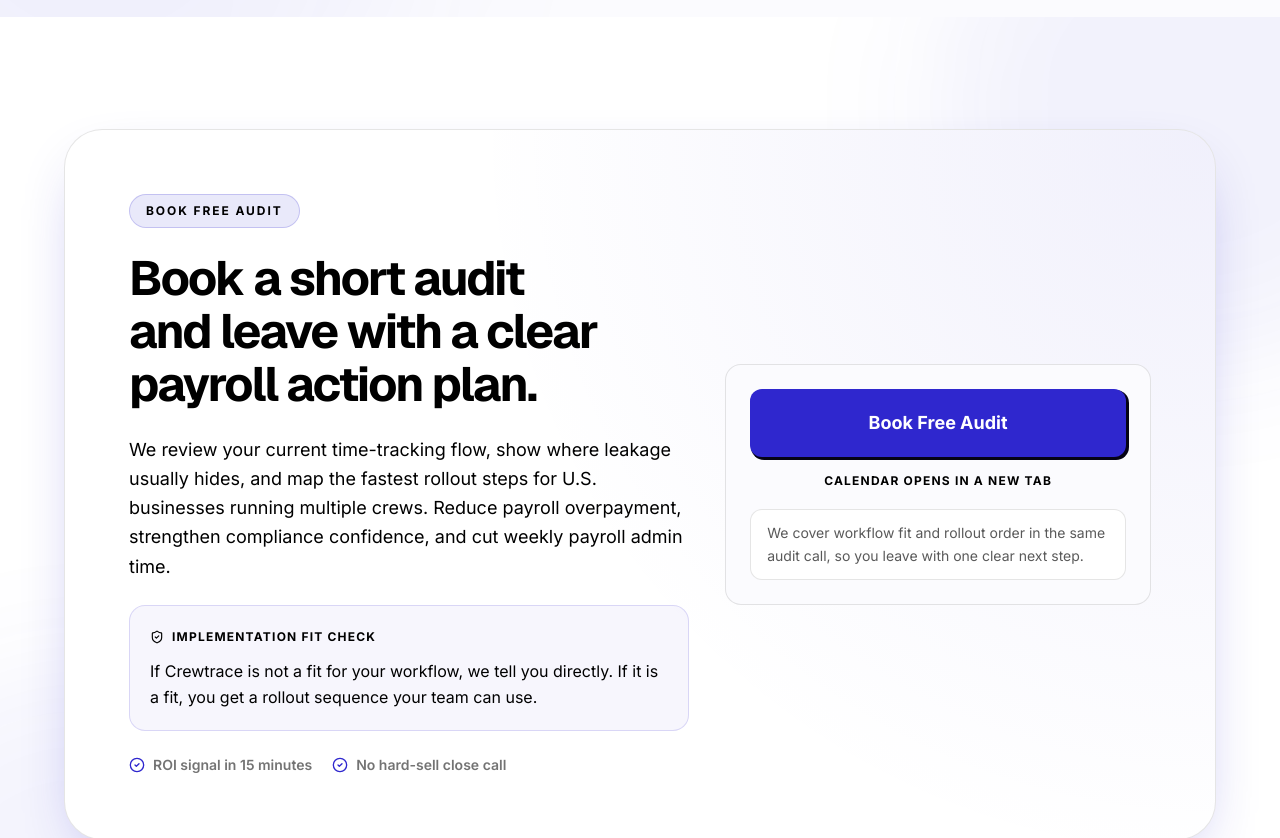
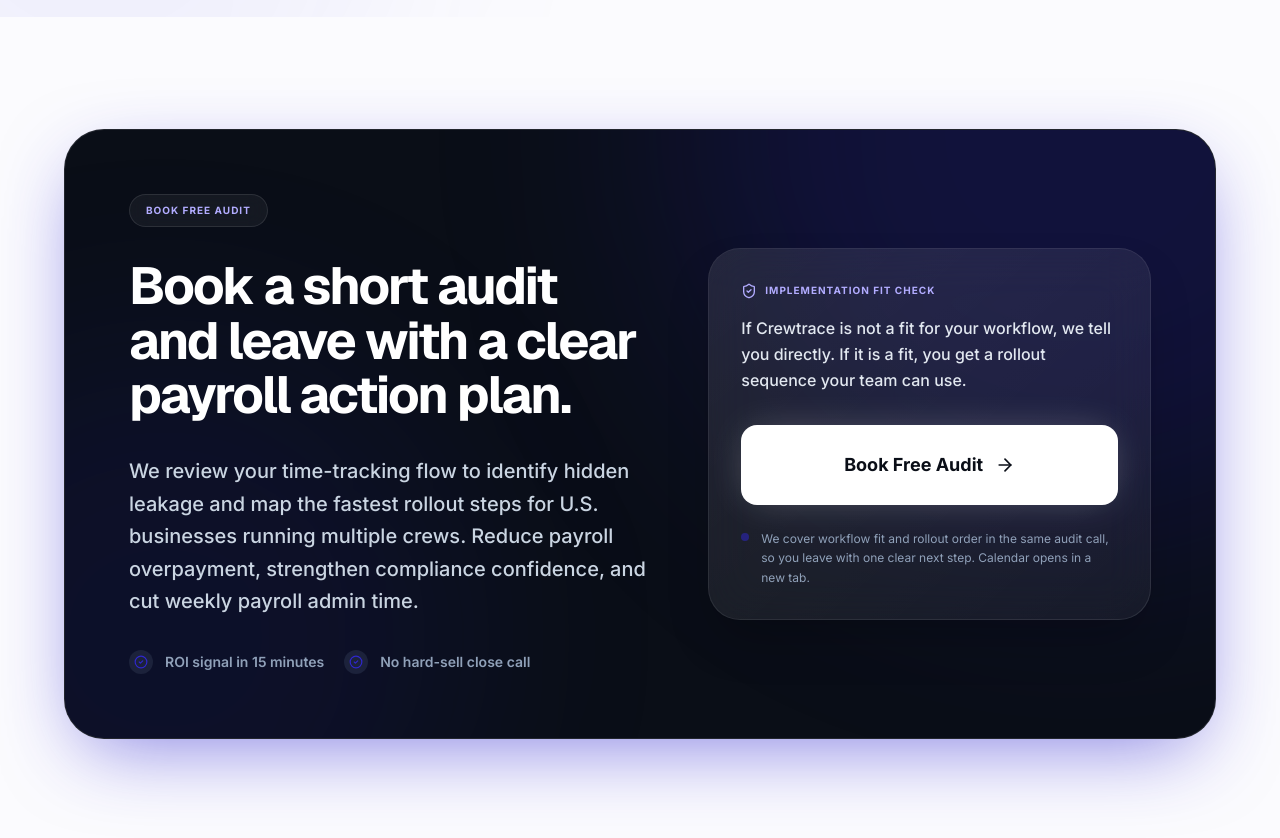
Before and after one commit to cartermitchell13/crewtrace-landing, a Next.js app: page / in a window 1280 px wide. Shown: the part 8160-8998 px from the top of the page. Built offline with nearby package versions, Linux system fonts and the light colour scheme.

Commit message:
more updates

```diff
--- a/components/CTASection.tsx
+++ b/components/CTASection.tsx
@@ -1,4 +1,4 @@
-import { CheckCircle2, ShieldCheck } from "lucide-react";
+import { CheckCircle2, ShieldCheck, ArrowRight } from "lucide-react";
 import BookedCallLink from "@/components/BookedCallLink";
 import {
     getTemplateMessaging,
@@ -20,72 +20,81 @@
     const messaging = getTemplateMessaging("home");
 
     return (
-        <section id="audit" className="relative overflow-hidden bg-white px-6 pb-28 pt-20 scroll-mt-32 md:pb-36 md:pt-28">
-            <div className="absolute right-0 top-0 h-[520px] w-[520px] translate-x-1/3 -translate-y-1/3 rounded-full bg-primary/[0.06] blur-3xl" />
-            <div className="absolute bottom-0 left-0 h-[480px] w-[480px] -translate-x-1/3 translate-y-1/3 rounded-full bg-primary/[0.05] blur-3xl" />
+        <section id="audit" className="relative overflow-hidden bg-[#FBFBFE] px-6 pb-28 pt-20 scroll-mt-32 md:pb-36 md:pt-28">
+            <div className="mx-auto max-w-6xl">
+                <div className="relative overflow-hidden rounded-[2.5rem] bg-[#0A0E17] border border-white/10 p-8 md:p-12 lg:p-16 shadow-[0_24px_80px_-20px_rgba(47,39,206,0.6)]">
 
-            <div className="mx-auto max-w-6xl">
-                <div className="relative overflow-hidden rounded-[2.4rem] border border-foreground/10 bg-white p-8 shadow-[0_24px_64px_-28px_rgba(47,39,206,0.45)] md:p-12 lg:p-16">
-                    <div className="absolute inset-0 bg-[radial-gradient(circle_at_100%_0%,rgba(47,39,206,0.07)_0%,transparent_55%)]" />
+                    {/* Background Gradients/Glows */}
+                    <div className="absolute top-0 right-0 w-[800px] h-[800px] bg-primary/20 rounded-full blur-[120px] -translate-y-1/2 translate-x-1/3 pointer-events-none" />
+                    <div className="absolute bottom-0 left-0 w-[600px] h-[600px] bg-primary/10 rounded-full blur-[100px] pointer-events-none -translate-x-1/3 translate-y-1/3" />
 
-                    <div className="relative z-10 grid gap-9 lg:grid-cols-[1.25fr_0.95fr] lg:items-center">
-                        <div className="space-y-6">
-                            <p className="inline-flex items-center gap-2 rounded-full border border-primary/20 bg-primary/10 px-4 py-2 text-xs font-bold uppercase tracking-[0.16em] text-primary">
+                    <div className="relative z-10 grid gap-12 lg:grid-cols-[1.2fr_1fr] lg:items-center">
+                        <div className="space-y-8">
+                            <div className="inline-flex items-center gap-2 rounded-full border border-white/10 bg-white/5 px-4 py-2 text-[10px] font-bold uppercase tracking-widest text-[#B2ACFF] backdrop-blur-md">
                                 {messaging.primaryCta}
-                            </p>
+                            </div>
 
-                            <h2 className="text-3xl font-bold leading-[1.1] tracking-tight text-foreground md:text-5xl">
+                            <h2 className="text-4xl md:text-5xl lg:text-[3.25rem] font-extrabold leading-[1.05] tracking-tight text-white">
                                 Book a short audit and leave with a clear payroll action plan.
                             </h2>
 
-                            <p className="max-w-2xl text-base leading-relaxed text-foreground/70 md:text-lg">
-                                We review your current time-tracking flow, show where leakage usually
-                                hides, and map the fastest rollout steps {publicIcpPhrase}.{" "}
+                            <div className="max-w-xl text-lg md:text-xl font-medium leading-relaxed text-slate-300">
+                                We review your time-tracking flow to identify hidden leakage and map
+                                the fastest rollout steps {publicIcpPhrase}.{" "}
                                 {orderedPromiseLine}
-                            </p>
-
-                            <div className="rounded-2xl border border-primary/15 bg-primary/[0.04] p-5">
-                                <p className="inline-flex items-center gap-2 text-xs font-bold uppercase tracking-widest text-primary">
-                                    <ShieldCheck size={14} />
-                                    Implementation fit check
-                                </p>
-                                <p className="mt-2 text-sm leading-relaxed text-foreground/70 md:text-base">
-                                    If Crewtrace is not a fit for your workflow, we tell you directly.
-                                    If it is a fit, you get a rollout sequence your team can use.
-                                </p>
                             </div>
 
-                            <div className="flex flex-wrap gap-5 text-sm font-semibold text-foreground/55">
-                                <p className="inline-flex items-center gap-2">
-                                    <CheckCircle2 size={16} className="text-primary" />
+                            <div className="flex flex-col sm:flex-row gap-5 sm:items-center text-sm font-semibold text-slate-400">
+                                <div className="inline-flex items-center gap-3">
+                                    <span className="flex h-6 w-6 items-center justify-center rounded-full bg-[#1c223b] text-primary">
+                                        <CheckCircle2 size={14} />
+                                    </span>
                                     ROI signal in 15 minutes
-                                </p>
-                                <p className="inline-flex items-center gap-2">
-                                    <CheckCircle2 size={16} className="text-primary" />
+                                </div>
+                                <div className="inline-flex items-center gap-3">
+                                    <span className="flex h-6 w-6 items-center justify-center rounded-full bg-[#1c223b] text-primary">
+                                        <CheckCircle2 size={14} />
+                                    </span>
                                     No hard-sell close call
-                                </p>
+                                </div>
                             </div>
                         </div>
 
-                        <div className="rounded-2xl border border-foreground/10 bg-[#FBFBFE] p-5 md:p-6">
+                        {/* Right side interactive card */}
+                        <div className="relative flex flex-col rounded-[2rem] border border-white/10 bg-white/5 p-8 backdrop-blur-xl shadow-2xl overflow-hidden group">
+                            <div className="absolute inset-0 bg-gradient-to-br from-white/5 to-transparent pointer-events-none" />
+
+                            <div className="relative z-10">
+                                <div className="inline-flex items-center gap-2 text-[10px] font-bold uppercase tracking-widest text-[#B2ACFF] mb-4">
+                                    <ShieldCheck size={16} />
+                                    Implementation fit check
+                                </div>
+
+                                <div className="text-base font-medium leading-relaxed text-slate-200 mb-8">
+                                    If Crewtrace is not a fit for your workflow, we tell you directly.
+                                    If it is a fit, you get a rollout sequence your team can use.
+                                </div>
+
                                 <BookedCallLink
-                                asButton
-                                buttonSize="lg"
+                                    asButton={false}
                                     cluster={cluster}
                                     templateType={templateType}
                                     landingPath={landingPath}
                                     ctaLabel={messaging.primaryCta}
                                     ctaLocation="lower_page"
-                                className="w-full"
+                                    className="w-full bg-white text-[#0A0E17] font-bold py-5 md:py-6 rounded-2xl hover:bg-white/90 transition-all flex items-center justify-center gap-3 text-base md:text-lg border-2 border-transparent shadow-[0_0_40px_-10px_rgba(255,255,255,0.3)] hover:scale-[1.01]"
                                 >
                                     {messaging.primaryCta}
+                                    <ArrowRight size={20} />
                                 </BookedCallLink>
-                            <p className="mt-4 text-center text-xs font-bold uppercase tracking-widest text-foreground/45">
-                                Calendar opens in a new tab
-                            </p>
-                            <div className="mt-5 rounded-xl border border-foreground/10 bg-white px-4 py-3 text-sm leading-relaxed text-foreground/65">
+
+                                <div className="mt-6 flex items-start gap-3">
+                                    <div className="mt-1 h-2 w-2 rounded-full bg-primary animate-pulse shrink-0" />
+                                    <div className="text-xs leading-relaxed text-slate-400">
                                         We cover workflow fit and rollout order in the same audit call, so
-                                you leave with one clear next step.
+                                        you leave with one clear next step. Calendar opens in a new tab.
+                                    </div>
+                                </div>
                             </div>
                         </div>
                     </div>
```
Lines whose indentation alone changed are shown as unchanged.
